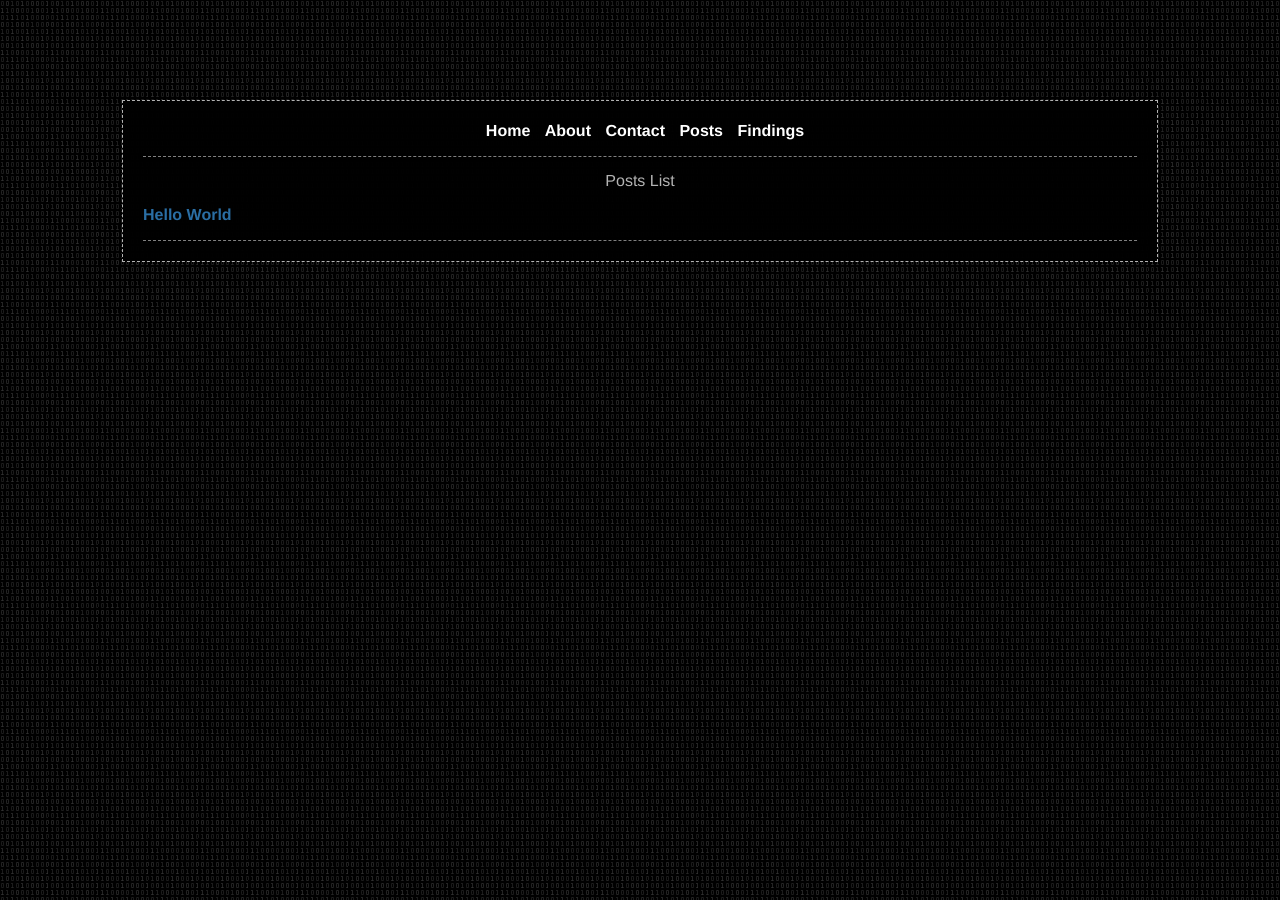
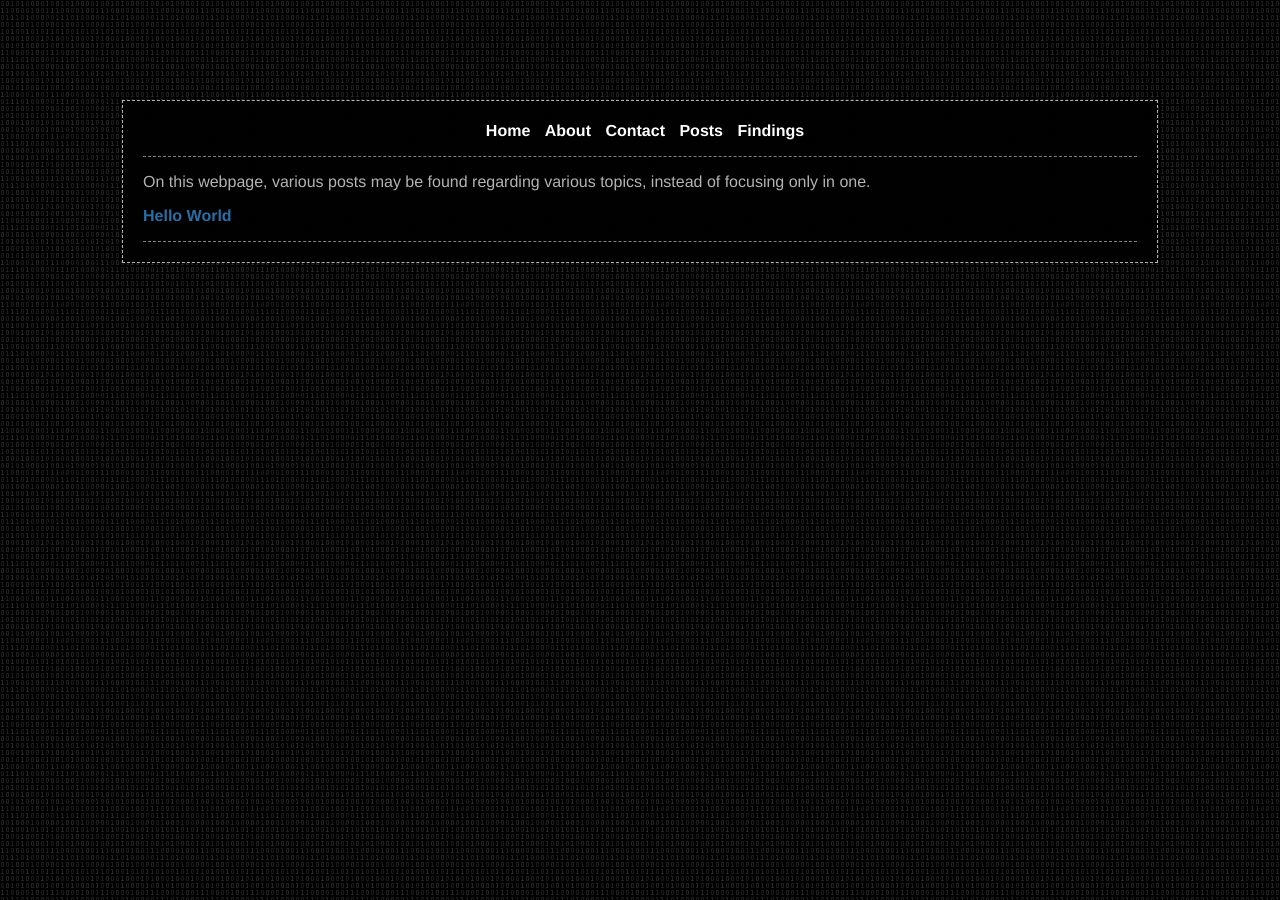
Before and after one commit to whitecr0wz/whitecr0wz.github.io, a Jekyll site: the page built from _posts/posts/2020-03-05-index.md, in a window 1280 px wide. Built offline with Jekyll 4.4.1, drawn with Linux system fonts in a browser that asks for light colours; some web fonts are replaced.

Commit message:
Update 2020-03-05-index.md

```diff
--- a/_posts/posts/2020-03-05-index.md
+++ b/_posts/posts/2020-03-05-index.md
@@ -1,9 +1,11 @@
 ---
 layout: default
+title: "Recent Posts"
 date: 2020-03-05 21:29:00
 categories: posts
 comments: false
 en: true
 ---
-<center>Posts List</center>
+On this webpage, various posts may be found regarding various topics, instead of focusing only in one.
+
 <a href="https://whitecr0wz.github.io/posts/Hello-World/">Hello World</a>
```
